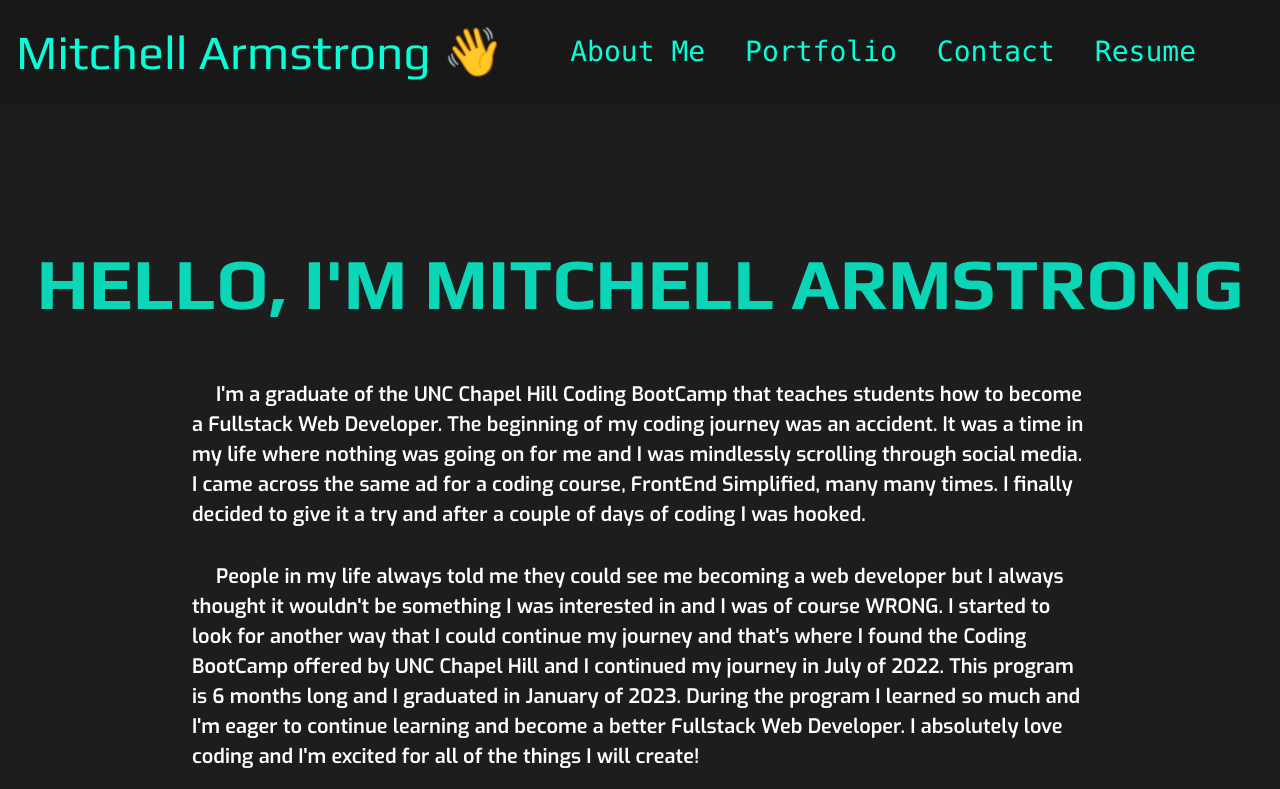
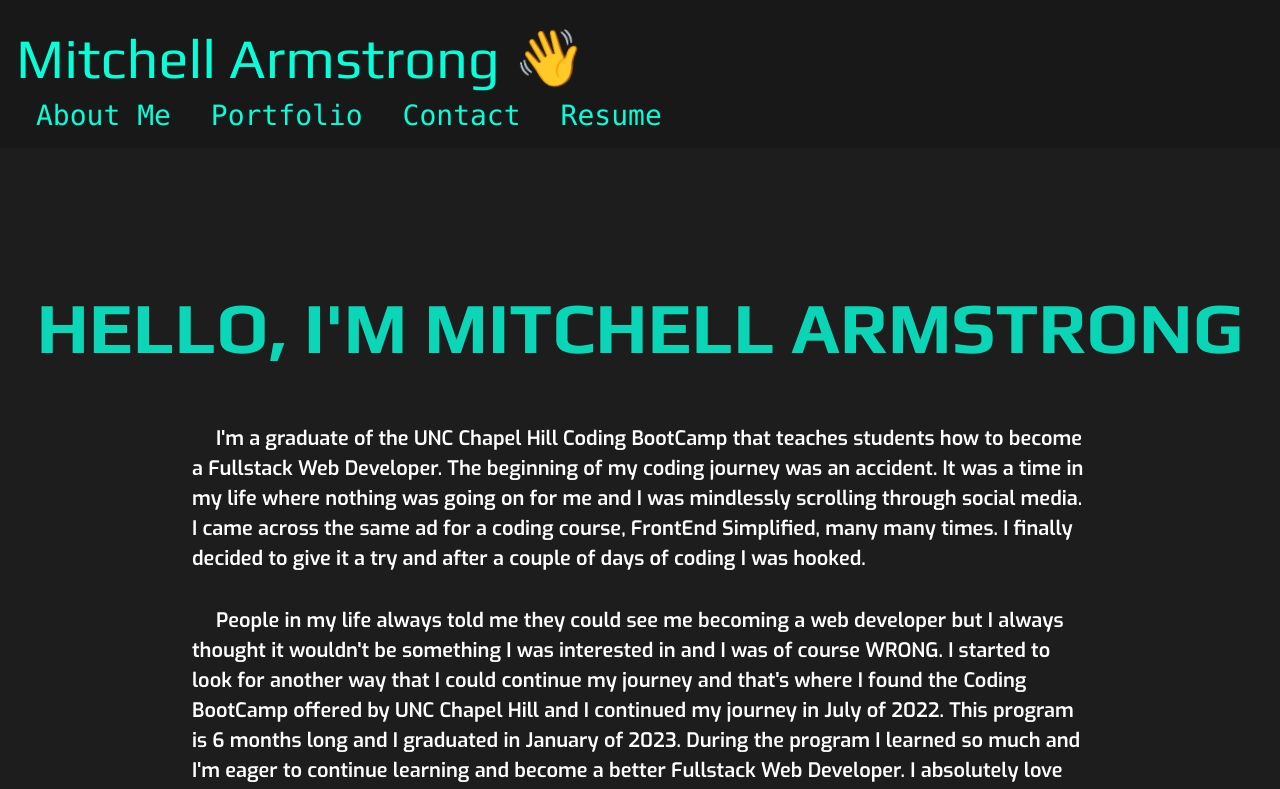
Before and after one commit to ScarElite/professional-portfolio, a React (Create React App) app: page / in a window 1280 px wide. Shown: the top 789 px of the page. Built offline with nearby package versions, Linux system fonts and the light colour scheme; a web font is replaced by a local one.

Commit message:
Changed the header in the navbar to have a tertiary color fire animation

```diff
--- a/src/App.css
+++ b/src/App.css
@@ -336,7 +336,7 @@ margin-bottom: 6px;
   }
 
   .title-header {
-    font-size: 48px;
+    font-size: 56px;
   }
 
   .navbar-item {
@@ -452,3 +452,25 @@ margin-bottom: 6px;
     text-shadow: 0 -0.05em 0.2em rgb(8 253 216), 0.01em -0.02em 0.15em rgb(8 253 216), 0.01em -0.05em 0.15em rgb(8 253 216), 0.02em -0.15em 0.2em rgb(8 253 216), 0.04em -0.2em 0.3em rgb(8 253 216), 0.05em -0.25em 0.4em rgb(8 253 216), 0.06em -0.2em 0.9em rgb(8 253 216), 0.1em -0.1em 1em rgb(8 253 216);
   }
 }
+
+@keyframes font-effect-fire-animation-border-keyframes {
+  0% {
+    box-shadow: 0 -0.05em 0.2em rgb(8 253 216), 0.01em -0.02em 0.15em rgb(8 253 216), 0.01em -0.05em 0.15em rgb(8 253 216), 0.02em -0.15em 0.2em rgb(8 253 216), 0.04em -0.2em 0.3em rgb(8 253 216), 0.05em -0.25em 0.4em rgb(8 253 216), 0.06em -0.2em 0.9em rgb(8 253 216), 0.1em -0.1em 1em rgb(8 253 216);
+  }
+
+  25% {
+    box-shadow: 0 -0.05em 0.2em rgb(8 253 216), 0 -0.05em 0.17em rgb(8 253 216), 0.04em -0.12em 0.22em rgb(8 253 216), 0.04em -0.13em 0.27em rgb(8 253 216), 0.05em -0.23em 0.33em rgb(8 253 216), 0.07em -0.28em 0.47em rgb(8 253 216), 0.1em -0.3em 0.8em rgb(8 253 216), 0.1em -0.3em 0.9em rgb(8 253 216);
+  }
+
+  50% {
+    box-shadow: 0 -0.05em 0.2em rgb(8 253 216), 0.01em -0.02em 0.15em rgb(8 253 216), 0.01em -0.05em 0.15em rgb(8 253 216), 0.02em -0.15em 0.2em rgb(8 253 216), 0.04em -0.2em 0.3em rgb(8 253 216), 0.05em -0.25em 0.4em rgb(8 253 216), 0.06em -0.2em 0.9em rgb(8 253 216), 0.1em -0.1em 1em rgb(8 253 216);
+  }
+
+  75% {
+    box-shadow: 0 -0.05em 0.2em rgb(8 253 216), 0 -0.06em 0.18em rgb(8 253 216), 0.05em -0.15em 0.23em rgb(8 253 216), 0.05em -0.15em 0.3em rgb(8 253 216), 0.07em -0.25em 0.4em rgb(8 253 216), 0.09em -0.3em 0.5em rgb(8 253 216), 0.1em -0.3em 0.9em rgb(8 253 216), 0.1em -0.3em 1em rgb(8 253 216);
+  }
+
+  100% {
+    box-shadow: 0 -0.05em 0.2em rgb(8 253 216), 0.01em -0.02em 0.15em rgb(8 253 216), 0.01em -0.05em 0.15em rgb(8 253 216), 0.02em -0.15em 0.2em rgb(8 253 216), 0.04em -0.2em 0.3em rgb(8 253 216), 0.05em -0.25em 0.4em rgb(8 253 216), 0.06em -0.2em 0.9em rgb(8 253 216), 0.1em -0.1em 1em rgb(8 253 216);
+  }
+}
--- a/src/components/Footer/index.js
+++ b/src/components/Footer/index.js
@@ -15,7 +15,7 @@ function Footer() {
             <AiFillGithub></AiFillGithub>
           </a>
         </li>
-        <li className="linkedin-icon-footer px-20 font-effect-anaglyph">
+        <li className="linkedin-icon-footer px-20">
           <a
             href="https://www.linkedin.com/in/mitchell-armstrong99/"
             target="_blank"
--- a/src/components/Nav/index.js
+++ b/src/components/Nav/index.js
@@ -12,7 +12,7 @@ function Navigation({ currentPage, handlePageChange }) {
 
   return (
     <div className="navbar flex align-content: items-center justify-between p-4">
-      <h1 className="title-header font-effect-anaglyph">
+      <h1 className="title-header font-effect-fire-animation">
         <a href="/">
           Mitchell Armstrong <span class="wave">👋</span>
         </a>
```
